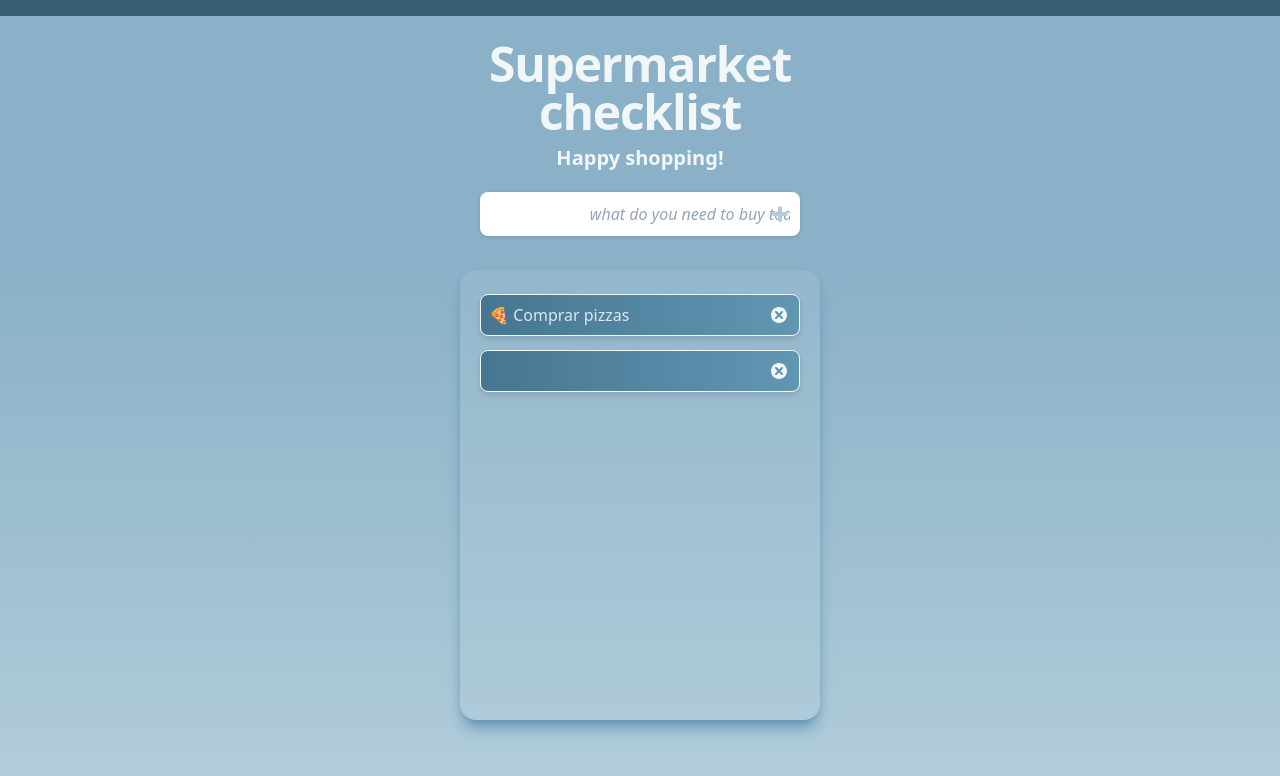
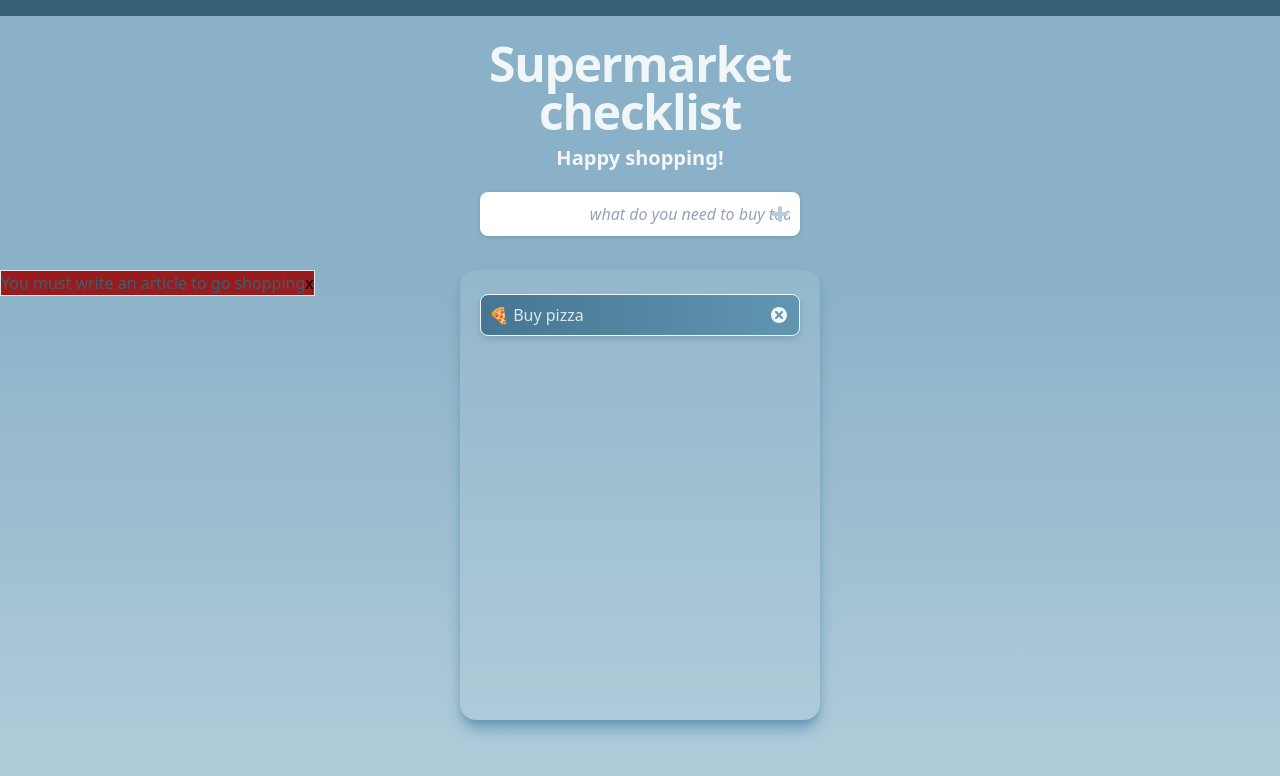
Before and after one commit to julioxr/supermarket-crud-tailwind, a React (Vite) app: page / in a window 1280 px wide. Both pictures are taken after a click on the icon 780 px from the left and 214 px from the top of the page. Shown: the top 776 px of the page. Built offline with nearby package versions, Linux system fonts and the light colour scheme.

Commit message:
Se agrego un validacion de input, se arreglo el localstorage

```diff
--- a/src/App.jsx
+++ b/src/App.jsx
@@ -3,17 +3,32 @@ import InputChecklist from "./components/InputChecklist";
 import Header from "./components/Header";
 import DownButton from "./components/DownButton";
 import EmptyChecklist from "./components/EmptyChecklist";
+import ErrorToast from "./components/ErrorToast";
 
 function App() {
-    const initialState = {
-        id: Date.now(),
-        list: "🍕 Comprar pizzas",
+    const getListFromLocal = () => {
+        const dataFromLocal = localStorage.getItem("list");
+        if (dataFromLocal) {
+            return JSON.parse(dataFromLocal);
+        } else {
+            return [
+                {
+                    id: Date.now(),
+                    list: "🍕 Buy pizza",
+                },
+            ];
+        }
     };
 
     const [checklist, setChecklist] = useState("");
-    const [checklists, setChecklists] = useState([initialState]);
+    const [checklists, setChecklists] = useState(getListFromLocal);
+    const [error, setError] = useState("");
 
     const createChecklist = () => {
+        if (!checklist) {
+            setError("You must write an article to go shopping");
+            return;
+        }
         setChecklists([
             ...checklists,
             {
@@ -22,22 +37,17 @@ function App() {
             },
         ]);
         setChecklist("");
+        setEr;
     };
-
-    const getListFromLocal = () => {
-        const dataFromLocal = JSON.parse(localStorage.getItem("list"));
-        return dataFromLocal;
-    };
-    useEffect(() => {
-        const res = getListFromLocal();
-        console.log(res);
-        //console.log(JSON.parse(localStorage.getItem("list")).length );
-    }, []);
 
     useEffect(() => {
         // Cuando se modifica el Checklists (el arrray de list) se va actualizar el localstorage guardando la nueva info
         localStorage.setItem("list", JSON.stringify(checklists));
     }, [checklists]);
+
+    useEffect(() => {
+        checklists.length == 0 && localStorage.removeItem("list");
+    });
 
     return (
         <>
@@ -46,8 +56,9 @@ function App() {
                 createChecklist={createChecklist}
                 setChecklist={setChecklist}
             />
+            {error && <ErrorToast error={error} />}
 
-            <main className="bg-gradient-to-b from-primary-300 to-primary-200 h-full">
+            <main className="bg-gradient-to-b from-primary-300 to-primary-200 h-full ">
                 <div className="relative bg-primary-200/20 pt-[20px] rounded-2xl w-[360px] h-[450px] mx-auto shadow-lg shadow-primary-400 ">
                     <div className="w-[360px] h-[365px] overflow-y-scroll scrollbar-hide">
                         <section
@@ -70,7 +81,7 @@ function App() {
                             )}
                         </section>
                     </div>
-                    {checklists.length > 5 && <DownButton />}
+                    {checklists.length > 6 && <DownButton />}
                 </div>
             </main>
         </>
--- a/src/components/DownButton.jsx
+++ b/src/components/DownButton.jsx
@@ -4,7 +4,7 @@ import { RiArrowDownSLine } from "react-icons/ri";
 const DownButton = () => {
     return (
         <div className="absolute bottom-4 left-1/2 -translate-x-1/2 ">
-            <RiArrowDownSLine className="text-3xl animate-bounce cursor-pointer text-primary-600 bottom-0" />
+            <RiArrowDownSLine className="text-3xl animate-bounce cursor-pointer text-primary-600" />
         </div>
     );
 };
--- /dev/null
+++ b/src/components/ErrorToast.jsx
@@ -0,0 +1,14 @@
+import React from "react";
+
+const ErrorToast = ({ error }) => {
+    return (
+        <>
+            <div className="absolute flex border bg-red-800 ">
+                <p className="text-primary-600">{error}</p>
+                <span> x </span>
+            </div>
+        </>
+    );
+};
+
+export default ErrorToast;
--- a/src/components/InputChecklist.jsx
+++ b/src/components/InputChecklist.jsx
@@ -4,13 +4,11 @@ import { TiDelete } from "react-icons/ti";
 const InputChecklist = ({ id, icon, list, checklists, setChecklists }) => {
     const deleteItemList = () => {
         const deletedItem = checklists.filter((itemList) => itemList.id !== id);
-
-        console.log(deletedItem);
         setChecklists(deletedItem);
     };
 
     return (
-        <div className="flex rounded-lg bg-gradient-to-l from-primary-400 to-primary-500 text-primary-50  p-2 m-1 w-80 space-x-1 drop-shadow-md shadow-primary-400 transition-all hover:my-3 hover:text-white hover:scale-105 border border-primary-50">
+        <div className="flex items-center rounded-lg bg-gradient-to-l from-primary-400 to-primary-500 text-primary-50  p-2 m-1 w-80 space-x-1 drop-shadow-md shadow-primary-400 transition-all hover:my-3 hover:text-white hover:scale-105 border border-primary-50">
             <div className="flex w-full justify-between items-center">
                 <p className=" text-base text-primary-100 py-[7px]">{list}</p>
                 <TiDelete
```
Also changed, not shown: src/asd.html (deleted, +0 -39 lines), src/icono-casilla-verificacion-documento-estilo-comic-ilustracion-vector-dibujos-animados-prueba-sobre-fondo-blanco-aislado-concepto-negocio-efecto-salpicadura-contrato_157943-5907.jpg (deleted).
